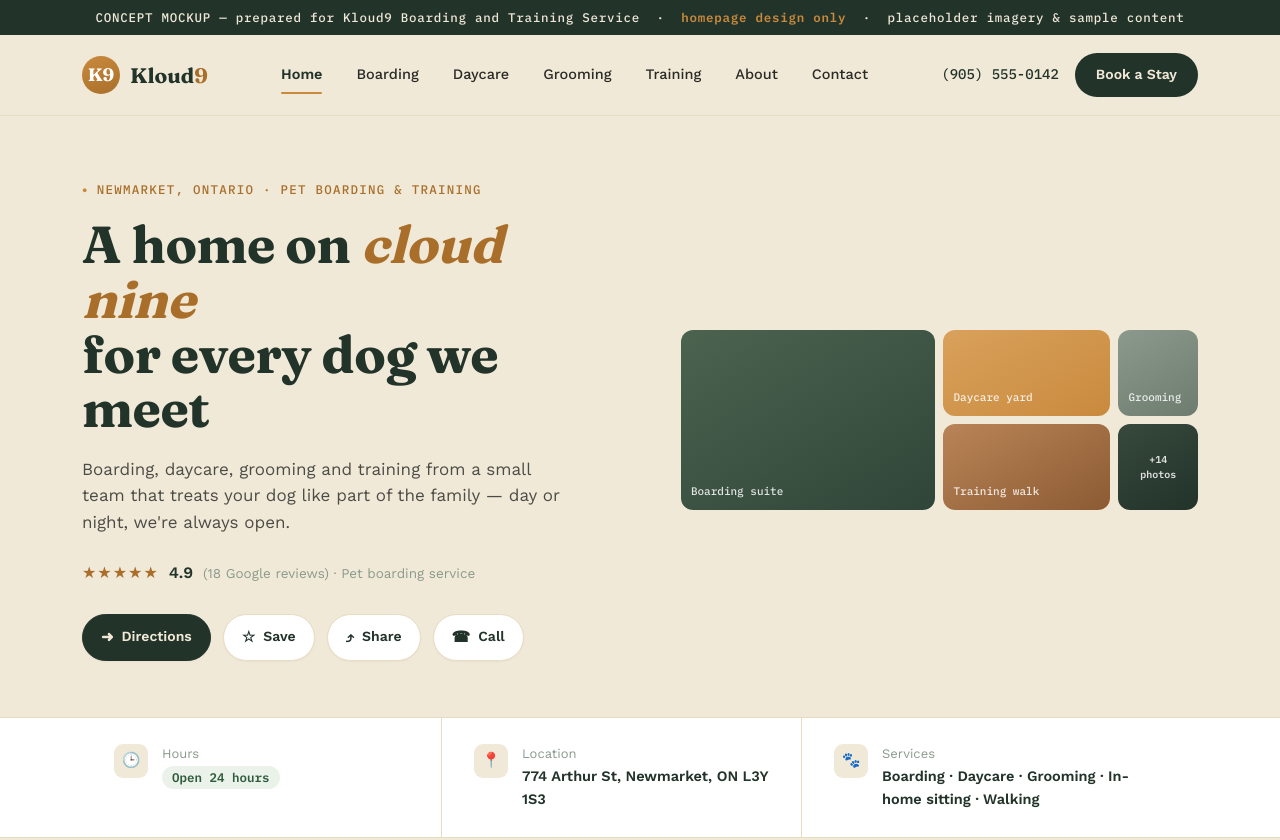
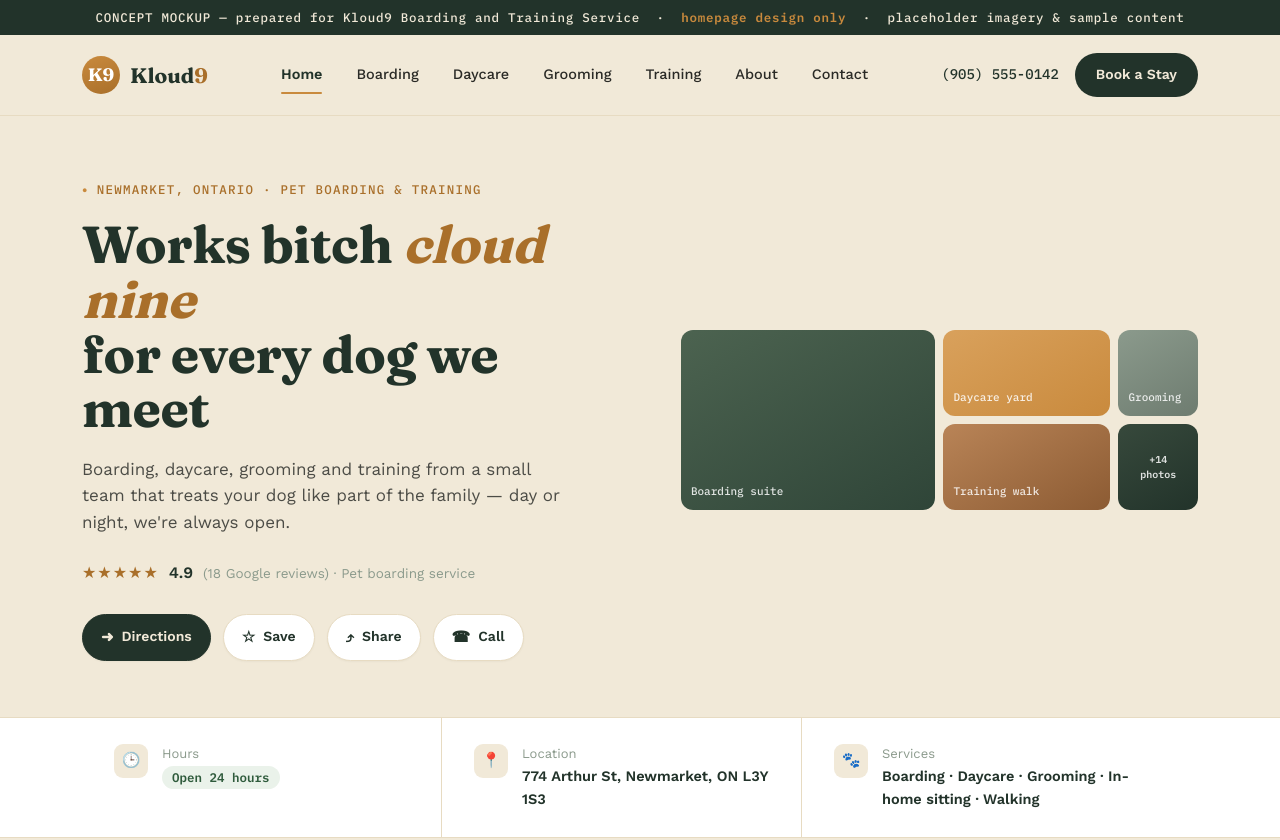
Before and after one commit to etmueller64-source/Demos, a plain HTML site: page Kloud9/index.html in a window 1280 px wide. Shown: the top 840 px of the page. Drawn offline with nearby package versions, Linux system fonts and the light colour scheme.

Commit message:
header change

```diff
--- a/Kloud9/index.html
+++ b/Kloud9/index.html
@@ -445,7 +445,7 @@
     <div class="hero-grid">
       <div>
         <div class="eyebrow">Newmarket, Ontario · Pet Boarding &amp; Training</div>
-        <h1 class="hero-title">A home on <em>cloud nine</em><br>for every dog we meet</h1>
+        <h1 class="hero-title">Works bitch <em>cloud nine</em><br>for every dog we meet</h1>
         <p class="hero-sub">Boarding, daycare, grooming and training from a small team that treats your dog like part of the family — day or night, we're always open.</p>
         <div class="rating-row">
           <span class="stars">★★★★★</span>
```
